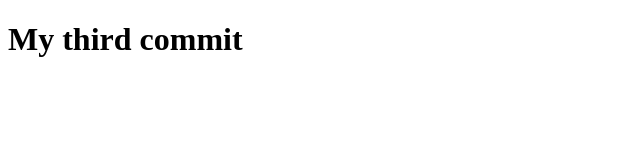
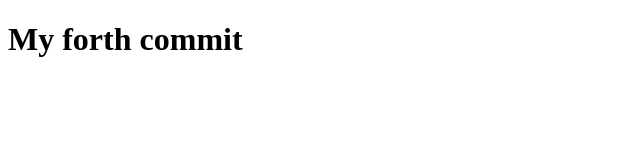
Before and after one commit to pvlele/apachewebserver, a plain HTML site: page index.html in a window 1280 px wide. Shown: the full height of the page, 0-640 px from the left. Drawn offline with Linux system fonts and the light colour scheme.

Commit message:
forth commit

```diff
--- a/index.html
+++ b/index.html
@@ -1 +1 @@
-<!doctype html><html><body><h1>My third commit</h1></body></html>
+<!doctype html><html><body><h1>My forth commit</h1></body></html>
```
